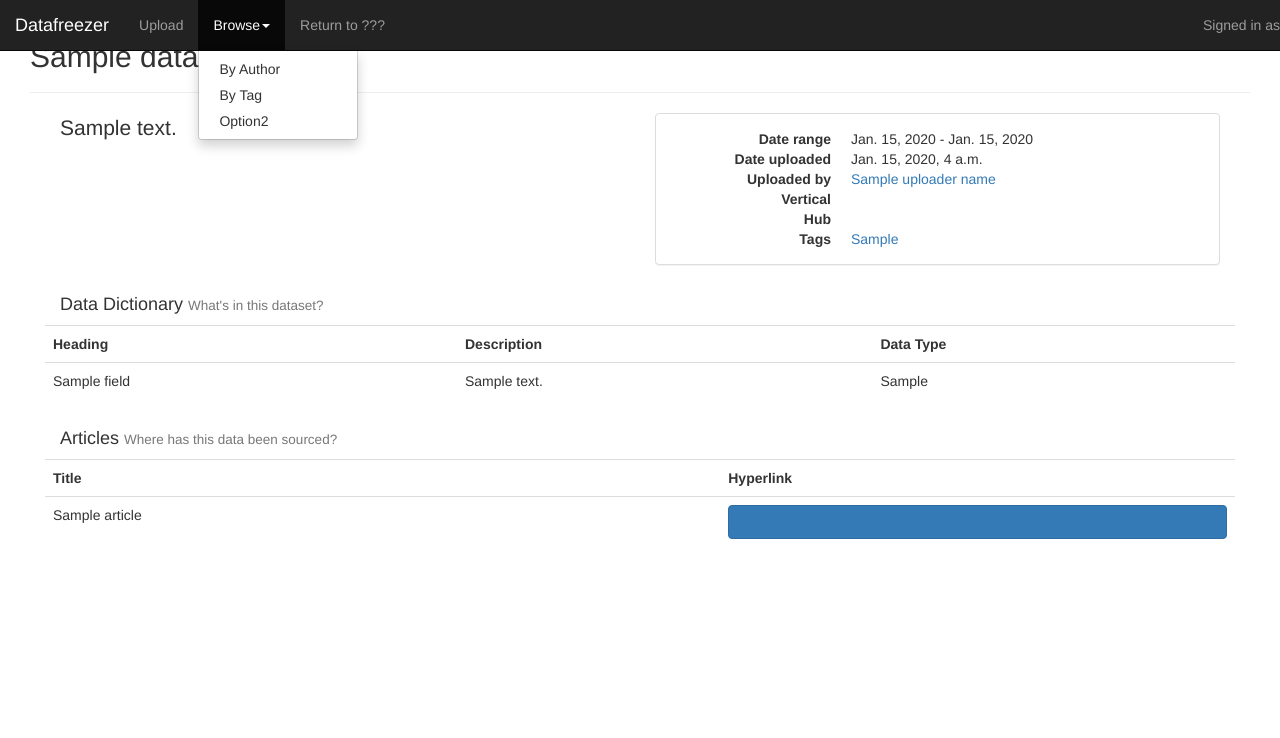
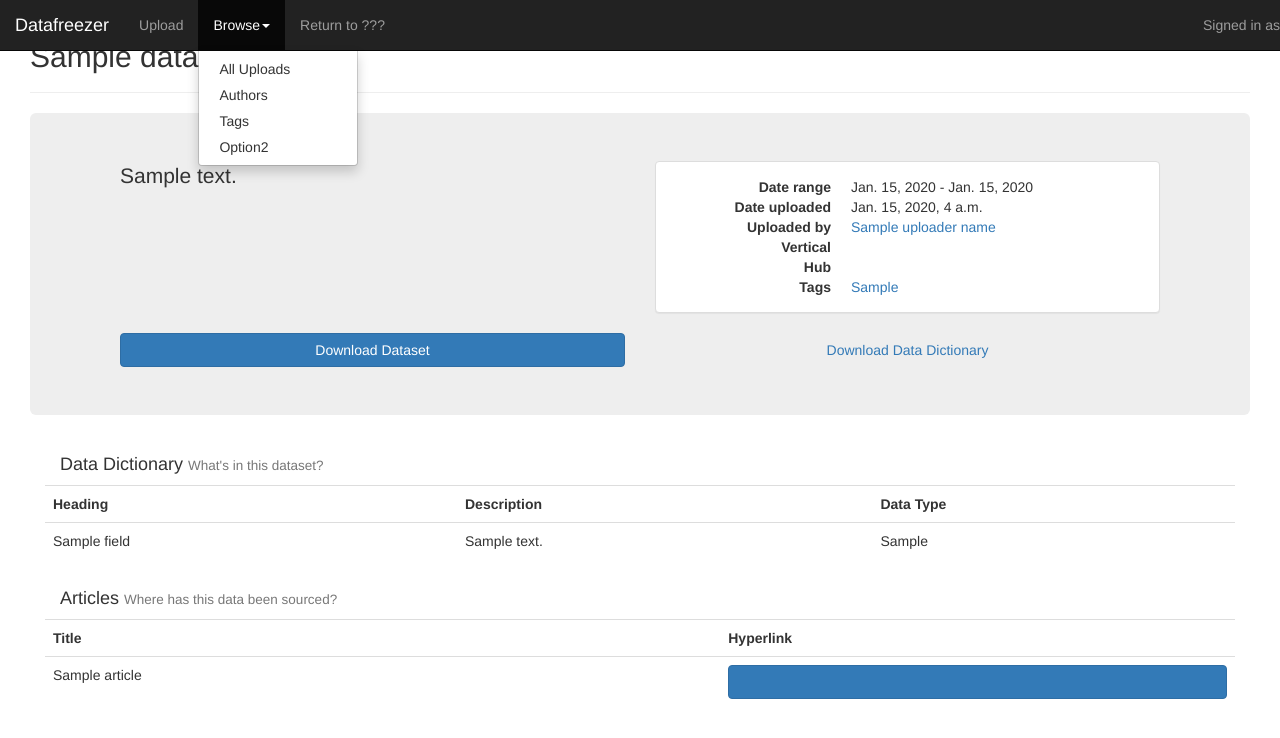
Before and after one commit to DallasMorningNews/django-datafreezer, a Django app: template datafreezer/templates/datafreezer/dataset_details.html in a window 1280 px wide, after a click on "Browse". Shown: the top 738 px of the page. Run offline with Django 3.2, Linux system fonts and the light colour scheme; tables that the repository leaves empty hold one stand-in row (values such as "Sample post"); the template is opened without the code that fills it: values that come from a table or form of the project are taken from there, most other values are stand-ins (such as "Sample title", 1, 10 or a date in 2020); parts of the project's set-up code (start-up, migrations or seed data) failed here and were passed over; some libraries are stand-ins or nearby versions; some web fonts are replaced.

Commit message:
Dataset download working on dataset detail page

```diff
--- a/datafreezer/models.py
+++ b/datafreezer/models.py
@@ -4,6 +4,7 @@
 import os
 
 from apps import BASE_DIR
+from core.settings import MEDIA_ROOT
 
 import string
 import itertools
@@ -132,7 +133,7 @@
 	tags = models.ManyToManyField(Tag)
 	appears_in = models.ManyToManyField(Article, blank=True)
 	data_dictionary = models.OneToOneField(DataDictionary, null=True)
-	dataset_file = models.FileField(upload_to='datafreezer/uploads/%Y/%m/%d/')
+	dataset_file = models.FileField(max_length=500, upload_to='%Y/%m/%d/')
 
 	# zip it up
 	attachments = models.FileField(blank=True, null=True)
--- a/datafreezer/templates/datafreezer/base.html
+++ b/datafreezer/templates/datafreezer/base.html
@@ -35,8 +35,9 @@
             <li class="dropdown">
               <a href="#" class="dropdown-toggle" data-toggle="dropdown" role="button">Browse<span class="caret"></span></a>
               <ul class="dropdown-menu">
-                <li><a href="{% url 'datafreezer_browse_authors' %}">By Author</a></li>
-                <li><a href="{% url 'datafreezer_browse_tags' %}">By Tag</a></li>
+                <li><a href="{% url 'datafreezer_browse_all' %}">All Uploads</a></li>
+                <li><a href="{% url 'datafreezer_browse_authors' %}">Authors</a></li>
+                <li><a href="{% url 'datafreezer_browse_tags' %}">Tags</a></li>
                 <li><a href="#">Option2</a></li>
               </ul>
             </li>
--- a/datafreezer/templates/datafreezer/dataset_details.html
+++ b/datafreezer/templates/datafreezer/dataset_details.html
@@ -6,7 +6,8 @@
 {% block content %}
 
   <!-- Begin descriptor row -->
-  <div class="container-fluid">
+  <div class="jumbotron">
+    <div class="container">
       <!-- Row begins -->
       <div class="row-fluid">
         <div class="col-sm-6">
@@ -39,7 +40,22 @@
         </div>
         <!--End basic meta information-->
       </div>
+      <div></div>
       <!-- End row -->
+      <div class="row-fluid">
+        <div class="col-md-6">
+          <a href="{{ dataset.dataset_file.url }}" class="btn btn-primary btn-block" role="button">
+          Download Dataset
+          </a>
+        </div>
+        <br>
+        <div class="col-md-6">
+          <a href="#" class="btn btn-block" role="button">
+            Download Data Dictionary
+          </a>
+        </div>
+      </div>
+    </div>
   </div>
   <!-- End descriptor row -->
 
--- a/datafreezer/templates/datafreezer/home.html
+++ b/datafreezer/templates/datafreezer/home.html
@@ -76,7 +76,7 @@
 </script>
 {%endblock%}
 
-  {% block title %}{{ heading }}{% endblock title %}
+  {% block title %}{{ heading }} <a href="{% url 'datafreezer_browse_all' %}"><small>Click to see all datasets</small></a>{% endblock title %}
   {%block content%}
     {% if recent_uploads %}
       <div class="table-responsive">
--- a/datafreezer/urls.py
+++ b/datafreezer/urls.py
@@ -1,5 +1,6 @@
 from django.conf.urls import url, include
 from django.conf import settings
+from django.views.static import serve
 from datafreezer.views import *
 
 urlpatterns = [
@@ -19,6 +20,10 @@
 		AuthorDetail.as_view(), name='datafreezer_author_detail'),
 	url(r'^browse/tags/(?P<slug>[-\w]+)/$',
 		TagDetail.as_view(), name='datafreezer_tag_detail'),
+	url(r'^browse/all/$', BrowseAll.as_view(), name='datafreezer_browse_all'),
+	url(r'^download/datadict/(?P<dataset_id>\d{1,})/$',
+		download_data_dictionary,
+		name='datafreezer_download_data_dictionary'),
 
 
 	# url(r'^detail/(\d+)/$')
```
Also changed, not shown: datafreezer/seed_db.py (+5 -2 lines), datafreezer/templates/datafreezer/browse_all.html (added, +46 -0 lines), datafreezer/views.py (+44 -21 lines), datafreezer/migrations/0008_auto_20160818_1431.py (added), datafreezer/migrations/0009_auto_20160818_1549.py (added), datafreezer/migrations/0010_auto_20160818_1554.py (added), datafreezer/migrations/0011_auto_20160818_1600.py (added), datafreezer/migrations/0012_auto_20160818_1612.py (added), datafreezer/templates/datafreezer/browse_mid.html (renamed from datafreezer/templates/datafreezer/browse.html). Lines whose indentation alone changed are shown as unchanged.
